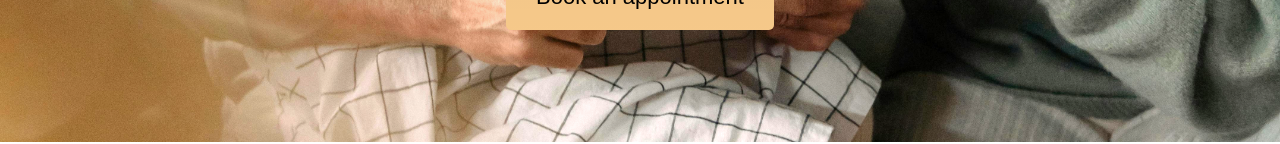
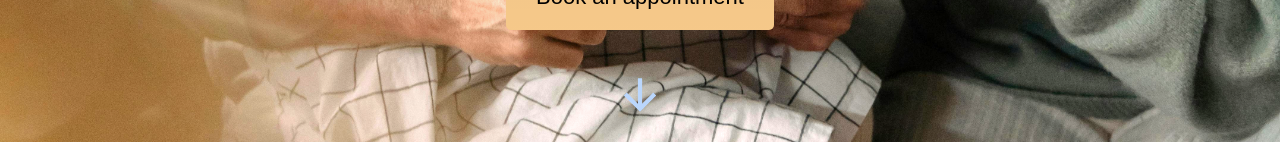
Before and after one commit to kathyhahahahoang/dry-eye-center, a React (Vite) app: page / in a window 1280 px wide. Shown: the part 658-802 px from the top of the page. Built offline with nearby package versions, Linux system fonts and the light colour scheme; a web font is replaced by a local one.

Commit message:
Include down arrow icon on hero image to indicate to scroll down further

```diff
--- a/src/home/HomeHeader.module.scss
+++ b/src/home/HomeHeader.module.scss
@@ -55,6 +55,20 @@
   filter: brightness(145%);
 }
 
+.arrow {
+  position: absolute;
+  bottom: 2rem;
+  left: 50%;
+  z-index: 4000;
+  transform: translateX(-50%);
+}
+
+.icon {
+  width: 5rem;
+  height: 5rem;
+  color: var(--color-blue-light);
+}
+
 .overlay {
   background: linear-gradient(
     to bottom,
--- a/src/home/HomeHeader.tsx
+++ b/src/home/HomeHeader.tsx
@@ -2,6 +2,7 @@ import styles from "./HomeHeader.module.scss";
 import elderly10 from "../assets/images/elderly10.jpg";
 import { Link } from "react-router-dom";
 import { useEffect, useState } from "react";
+import { RiArrowDownLine } from "@remixicon/react";
 
 function HomeHeader() {
   const [twoLines, setTwoLines] = useState(window.innerWidth < 1500);
@@ -49,6 +50,9 @@ function HomeHeader() {
     <div className={styles.container}>
       <div className={styles["picture-container"]}>
         <div className={styles.overlay} />
+        <div className={styles.arrow}>
+          <RiArrowDownLine className={styles.icon} />
+        </div>
         <img src={elderly10} className={styles.picture} />
       </div>
       <div className={styles["text-container"]}>
```
Also changed, not shown: src/pages/DryEyeDisease.module.scss (+0 -90 lines).
